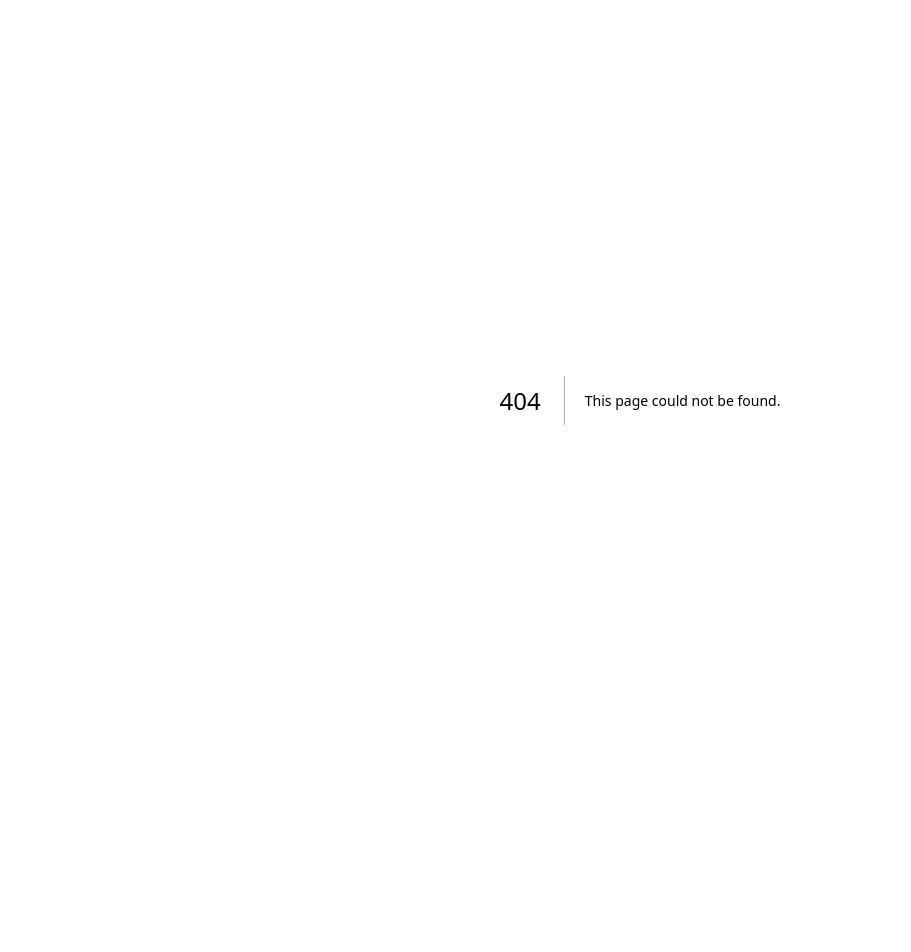
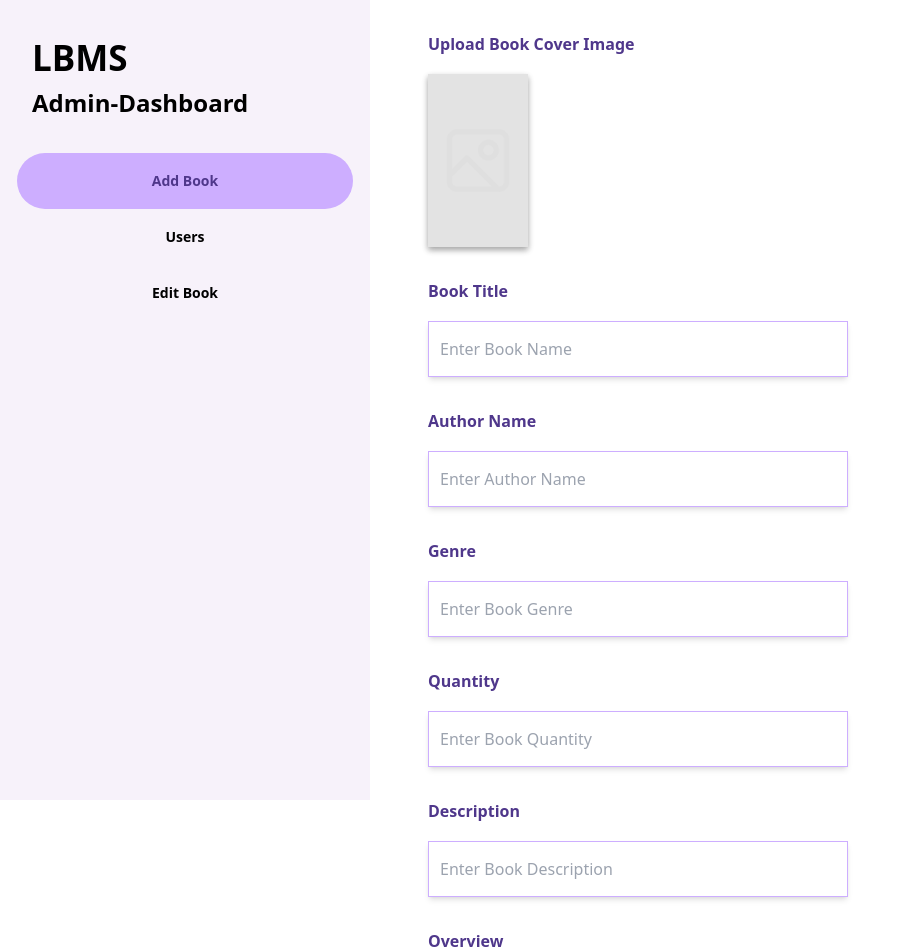
Before and after one commit to iamyogurthh/next_lbms, a Next.js app: page /adminPanel/addbook in a window 1280 px wide. Before the commit this address had no page. Shown: the top 952 px of the page, without its empty margins (0-911 px from the left). Before the commit the page ends 800 px from the top, so only its background shows below. Built offline with nearby package versions, Linux system fonts and the light colour scheme.

Commit message:
finished-admin-dashborad-add-book

```diff
--- /dev/null
+++ b/src/app/adminPanel/addbook/page.jsx
@@ -0,0 +1,80 @@
+import Image from 'next/image'
+import React from 'react'
+
+const page = () => {
+  return (
+    <form className="relative">
+      <h1 className="form_label">Upload Book Cover Image</h1>
+      <label htmlFor="image">
+        <Image
+          src={'/book_place_holder.png'}
+          alt="book"
+          width={100}
+          height={173}
+          className="mt-[18px] shadow-custom3"
+        />
+      </label>
+      <input type="file" id="image" hidden required />
+
+      <p className="form_label mt-8">Book Title</p>
+      <input
+        name="title"
+        placeholder="Enter Book Name"
+        type="text"
+        required
+        className="form_input"
+      />
+
+      <p className="form_label mt-8">Author Name</p>
+      <input
+        name="author-name"
+        placeholder="Enter Author Name"
+        type="text"
+        required
+        className="form_input"
+      />
+
+      <p className="form_label mt-8">Genre</p>
+      <input
+        name="genre"
+        placeholder="Enter Book Genre"
+        type="text"
+        required
+        className="form_input"
+      />
+
+      <p className="form_label mt-8">Quantity</p>
+      <input
+        name="qty"
+        placeholder="Enter Book Quantity"
+        type="number"
+        required
+        className="form_input"
+      />
+
+      <p className="form_label mt-8">Description</p>
+      <input
+        name="description"
+        placeholder="Enter Book Description"
+        type="text"
+        required
+        className="form_input"
+      />
+
+      <p className="form_label mt-8">Overview</p>
+      <input
+        name="overview"
+        placeholder="Enter Book Overview"
+        type="text"
+        required
+        className="form_input"
+      />
+      <br />
+      <button className="mt-8 bg-[#CDAEFF] px-[29px] py-[15px] font-bold text-[14px] text-[#4F378B]">
+        ADD BOOK
+      </button>
+    </form>
+  )
+}
+
+export default page
--- /dev/null
+++ b/src/app/adminPanel/editbook/page.jsx
@@ -0,0 +1,7 @@
+import React from 'react'
+
+const page = () => {
+  return <div>edit book</div>
+}
+
+export default page
--- /dev/null
+++ b/src/app/adminPanel/layout.jsx
@@ -0,0 +1,15 @@
+import Sidebar from '@/components/AdminPanel/Sidebar'
+
+export const metadata = {
+  title: 'Admin Pannel',
+  description: 'Admin Pannel For LBMS',
+}
+
+export default function RootLayout({ children }) {
+  return (
+    <div className="flex ">
+      <Sidebar />
+      <div className="flex-1 ml-[396px] p-8">{children}</div>
+    </div>
+  )
+}
--- /dev/null
+++ b/src/app/adminPanel/page.jsx
@@ -0,0 +1,7 @@
+import React from 'react'
+
+const page = () => {
+  return <div>page</div>
+}
+
+export default page
--- /dev/null
+++ b/src/app/adminPanel/users/page.jsx
@@ -0,0 +1,7 @@
+import React from 'react'
+
+const page = () => {
+  return <div>users</div>
+}
+
+export default page
--- a/src/app/bookDetail/[id]/page.jsx
+++ b/src/app/bookDetail/[id]/page.jsx
@@ -22,7 +22,7 @@ const page = async ({ params }) => {
         <div>
           <h1 className="font-bold text-white  text-[72px] ">{book.title}</h1>
           <h2 className="font-medium text-[32px] mb-[32px]">{book.author}</h2>
-          <span className="text-[14px] bg-[#E7E7E7] px-[13px] py-[5px] rounded-[9px] font-medium shadow-custom3">
+          <span className="text-[14px] bg-[#ffffff] px-[13px] py-[5px] rounded-[20px] font-medium shadow-custom3">
             {book.genre}
           </span>
         </div>
--- a/src/app/globals.css
+++ b/src/app/globals.css
@@ -13,3 +13,19 @@
 .section_title {
   @apply font-bold text-2xl;
 }
+
+.logo {
+  @apply font-bold text-[35px];
+}
+
+.active {
+  @apply bg-[#CDAEFF] text-[#4F378B] rounded-[100px];
+}
+
+.form_label {
+  @apply font-bold text-[16px] text-[#4F378B];
+}
+
+.form_input {
+  @apply min-w-[420px] px-[11px] py-[15px] border border-[#CDAEFF] mt-[18px] shadow-md;
+}
--- /dev/null
+++ b/src/components/AdminPanel/Sidebar.jsx
@@ -0,0 +1,26 @@
+import Link from 'next/link'
+import React from 'react'
+
+const Sidebar = () => {
+  return (
+    <div className="max-w-[396px] bg-[#F7F2FA] flex flex-col fixed bottom-0 top-0">
+      <div className="p-8">
+        <h1 className="logo">LBMS</h1>
+        <span className="font-bold text-[24px]">Admin-Dashboard</span>
+      </div>
+      <ul className="px-[17px]">
+        <li className="w-[336px] h-[56px]  flex justify-center items-center text-[14px] font-bold active">
+          <Link href={'/adminPanel/addbook'}>Add Book</Link>
+        </li>
+        <li className="w-[336px] h-[56px]  flex justify-center items-center text-[14px] font-bold">
+          <Link href={'/adminPanel/users'}>Users</Link>
+        </li>
+        <li className="w-[336px] h-[56px]  flex justify-center items-center text-[14px] font-bold ">
+          <Link href={'/adminPanel/editbook'}>Edit Book</Link>
+        </li>
+      </ul>
+    </div>
+  )
+}
+
+export default Sidebar
--- a/src/components/Navbar.jsx
+++ b/src/components/Navbar.jsx
@@ -4,7 +4,7 @@ import Link from 'next/link'
 const Navbar = () => {
   return (
     <div className="flex justify-between items-center">
-      <Link href={'/'} className="font-bold text-[35px]">
+      <Link href={'/'} className="logo">
         LBMS
       </Link>
       <Link href={'/register'} className="text-base font-bold">
--- a/tailwind.config.mjs
+++ b/tailwind.config.mjs
@@ -1,3 +1,4 @@
+/* eslint-disable import/no-anonymous-default-export */
 /** @type {import('tailwindcss').Config} */
 export default {
   content: [
```
Also changed, not shown: public/book_place_holder.png (added).
